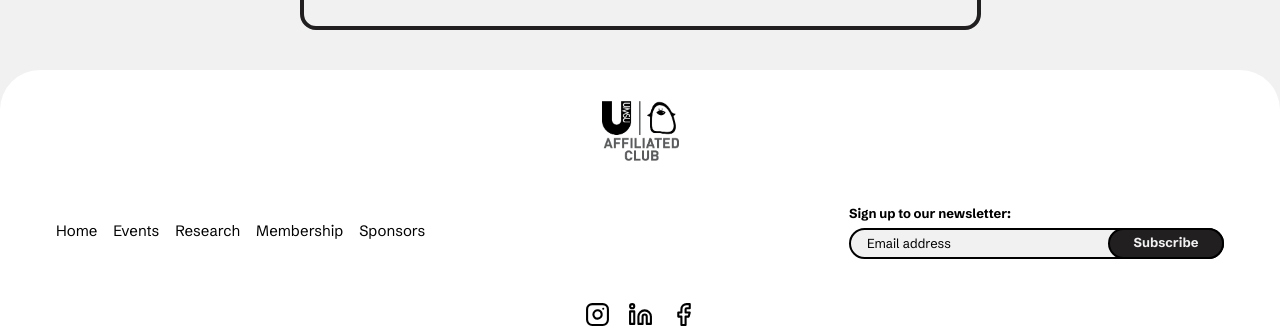
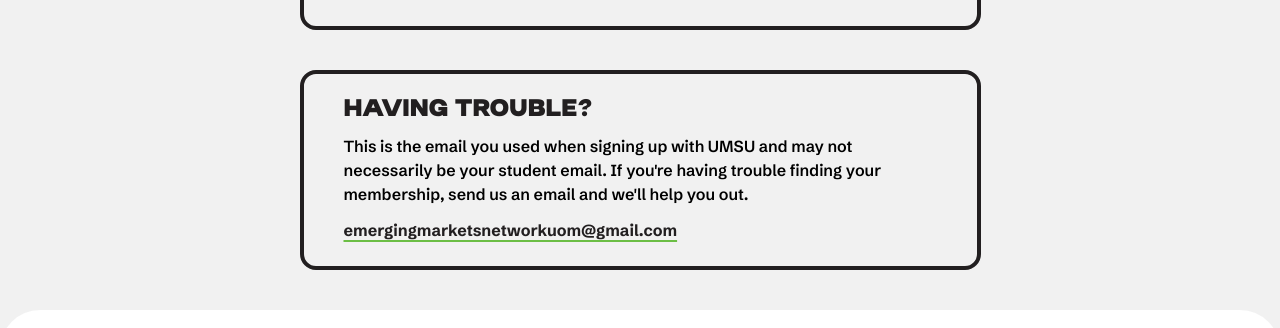
Before and after one commit to zalerx/EMN-website, a Next.js app: page /membership in a window 1280 px wide. Shown: the part 622-950 px from the top of the page. Built offline with nearby package versions, Linux system fonts and the light colour scheme; no server answers.

Commit message:
added help info

```diff
--- a/app/membership/page.tsx
+++ b/app/membership/page.tsx
@@ -158,6 +158,25 @@ export default function MembershipPage() {
           )}
         </div>
       </div>
+
+      {/* Help section */}
+      <div className="mt-10 w-full max-w-[681px] rounded-[16px] border-4 border-emn-black px-6 py-6 md:px-10">
+        <h2 className="font-candu text-mheading uppercase text-emn-black">
+          Having trouble?
+        </h2>
+        <p className="mt-3 text-base font-semibold text-black">
+          This is the email you used when signing up with UMSU and may not
+          necessarily be your student email. If you&apos;re having trouble
+          finding your membership, send us an email and we&apos;ll help you
+          out.
+        </p>
+        <a
+          href="mailto:emergingmarketsnetworkuom@gmail.com"
+          className="mt-3 inline-block text-base font-bold text-emn-black underline decoration-emn-green decoration-2 underline-offset-4"
+        >
+          emergingmarketsnetworkuom@gmail.com
+        </a>
+      </div>
     </main>
   );
 }
```
